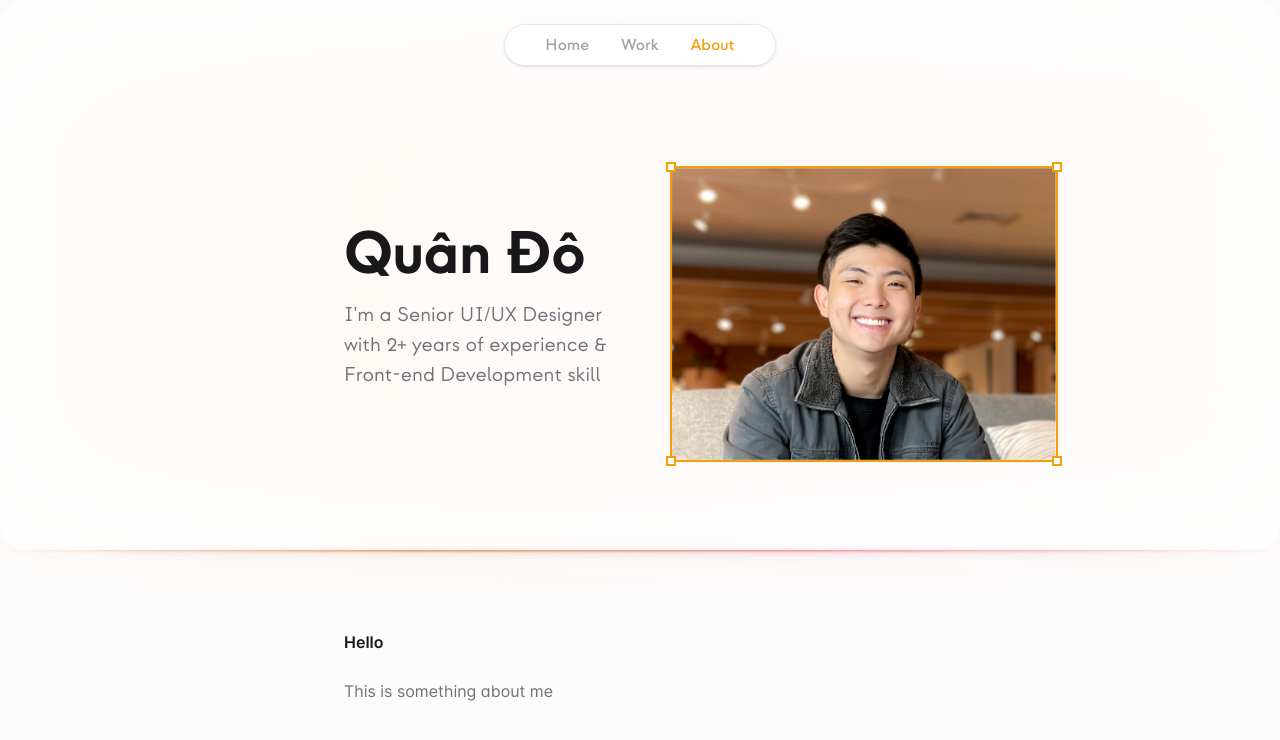
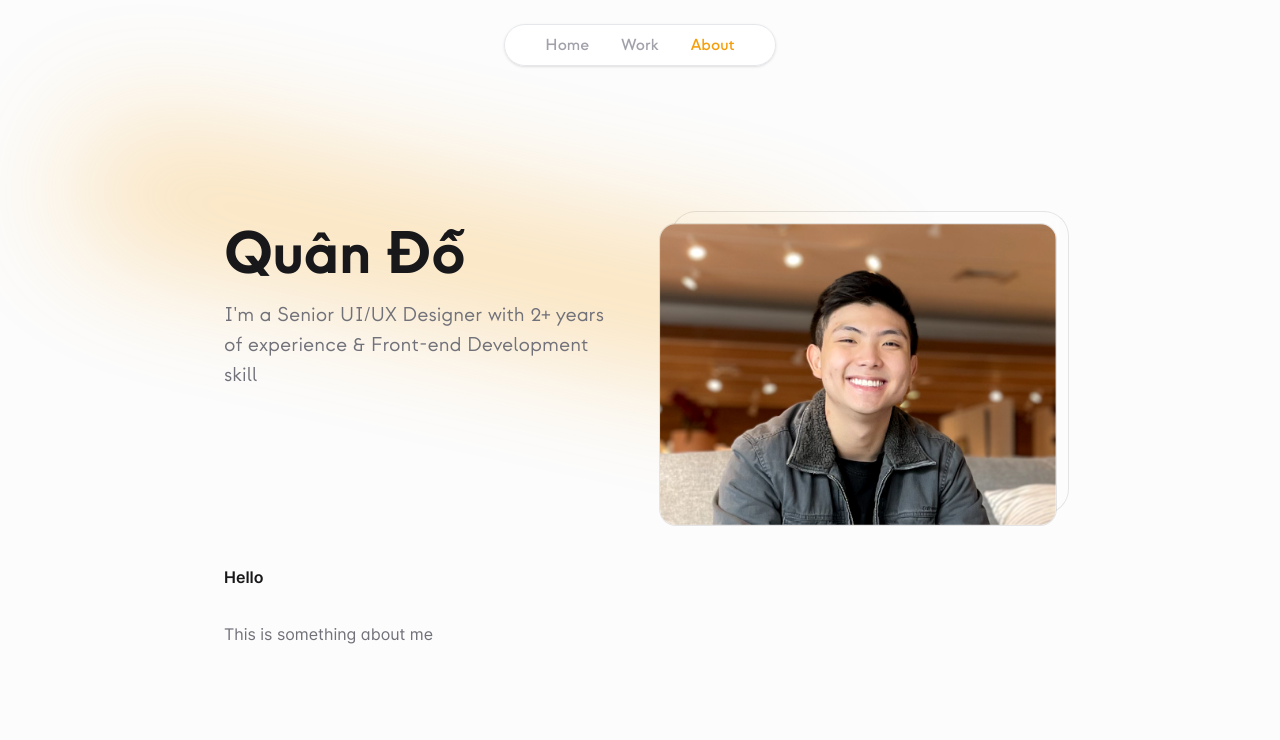
Before and after one commit to alohaquando/quan-do-portfolio, a SvelteKit app: page /about in a window 1280 px wide. Shown: the top 740 px of the page. Built offline with nearby package versions, Linux system fonts and the light colour scheme.

Commit message:
Did stuffs

```diff
--- a/src/app.postcss
+++ b/src/app.postcss
@@ -36,7 +36,7 @@
 	}
 
 	:root {
-		@apply bg-zinc-50/50 text-zinc-900 dark:bg-[#0A0A0A] dark:text-white overscroll-x-none;
+		@apply bg-zinc-50/50 text-zinc-900 dark:bg-black dark:text-white overscroll-x-none;
 		/*noinspection CssInvalidPropertyValue*/
 		overflow: overlay;
 		-webkit-font-smoothing: antialiased;
@@ -61,7 +61,7 @@
 	}
 
 	.spacing-default {
-		@apply flex flex-col space-y-6;
+		@apply flex flex-col gap-6 sm:gap-8;
 	}
 
 	.noselect {
--- a/src/lib/components/_extras/WIP.svelte
+++ /dev/null
@@ -1,8 +0,0 @@
-<script>
-	import Icon from '$lib/components/iconography/Icon.svelte';
-</script>
-
-<div class="flex flex-col grow w-full h-full place-content-center items-center opacity-50 py-12">
-	<Icon name="sparkles" />
-	<p>Work in progress</p>
-</div>
--- a/src/lib/components/cards/ShowcaseCard.svelte
+++ b/src/lib/components/cards/ShowcaseCard.svelte
@@ -10,7 +10,7 @@
 </script>
 
 <a {href}>
-	<div class="group relative z-30 h-60 md:h-96">
+	<div class="group relative z-30 h-52 sm:h-80">
 		<!--		Background-->
 		<div
 			class="absolute top-0 bottom-0 left-0 right-0 overflow-clip rounded-3xl shadow transition-all group-hover:top-1 group-hover:bottom-1 group-hover:left-1 group-hover:right-1">
@@ -25,14 +25,9 @@
 				<div class="absolute right-0 h-full w-1/3 md:w-2/5">
 					<!--Image group-->
 					<div class="absolute -bottom-4 top-12 w-[115%] transition-all">
-						<!--Color blur-->
-						<div
-							class="absolute -top-40 left-0 -z-10 h-full w-full -rotate-12 rounded-b-full opacity-5 blur-3xl transition dark:opacity-10 dark:group-hover:opacity-20" />
-
 						<!--Glass behind image-->
 						<div
 							class="glass-light absolute -top-3 left-3 -z-10 h-full w-full overflow-clip rounded-t-2xl" />
-
 						<!--Image-->
 						<div class="glass-ring-light h-full overflow-clip rounded-2xl">
 							<slot name="image" />
@@ -43,16 +38,16 @@
 		</div>
 
 		<!--		Left side-->
-		<div class="w-2/3 space-y-4 px-6 py-8 md:w-3/5 md:space-y-6 md:px-10 md:py-12">
+		<div class="w-2/3 space-y-4 px-6 py-8 sm:w-3/5 sm:space-y-6 md:px-10 sm:py-12">
 			<!--			Logo-->
-			<div class="w-8 overflow-clip rounded-lg md:w-12">
+			<div class="w-8 overflow-clip rounded-lg sm:w-12">
 				<slot name="logo" />
 			</div>
 
 			<!--			Text-->
-			<div class="flex flex-col space-y-1 md:space-y-3">
+			<div class="flex flex-col space-y-1 sm:gap-2">
 				<DisplayMedium class="line-clamp-2">{title}</DisplayMedium>
-				<Body class="line-clamp-3">{subtitle}</Body>
+				<Body class="line-clamp-2">{subtitle}</Body>
 			</div>
 		</div>
 	</div>
--- a/src/lib/components/layout/CaseStudyPageHero.svelte
+++ b/src/lib/components/layout/CaseStudyPageHero.svelte
@@ -4,11 +4,15 @@
 
 	import { themeStore } from '$lib/stores/theme.js';
 
+	let eager = true;
+
 	import Display from '$lib/components/typography/DisplayLarge.svelte';
 	import Headline from '$lib/components/typography/Headline.svelte';
 </script>
 
 <header class="relative">
+	<!--	Background-->
+	<div>
 		<!--		Background Colors-->
 		<div
 			class="absolute flex h-full w-full items-center -space-x-96 opacity-40 blur-3xl dark:opacity-80 ">
@@ -37,16 +41,17 @@
 				? 'hero'
 				: 'hero-dark'}" />
 		<!--Background-->
+	</div>
 
 	<!--	Front Content-->
 	<div
-		class="flex flex-col place-content-center items-center space-y-6 py-16 text-center sm:space-y-10 sm:pt-32">
+		class="flex flex-col place-content-center items-center gap-6 py-16 text-center sm:gap-10 sm:pt-32">
 		<!--	Image Design Block Outline -->
 		<div class="mx-10">
 			<!--	Image goes here-->
-			<div class="relative outline outline-2 outline-amber-500 dark:outline-amber-600 max-h-[60vh]">
+			<div class="relative max-h-[60vh] outline outline-2 outline-amber-500 dark:outline-amber-600">
 				<!--	Image Design Block 4 Corners Squares-->
-				<slot />
+				<slot {eager}/>
 				<div class="absolute top-0 bottom-0 left-0 right-0 w-full">
 					<div
 						class="absolute -top-1 -left-1 h-1.5 w-1.5 bg-white outline outline-2 outline-amber-500 dark:outline-amber-600" />
@@ -62,8 +67,7 @@
 		<!--	Image Design Block Outline -->
 
 		<!--	Text-->
-		<div
-			class="relative mx-6 flex flex-col place-content-center items-center space-y-4 sm:space-y-6 w-full">
+		<div class="relative mx-6 flex flex-col place-content-center items-center gap-4 sm:gap-6">
 			<!--	Title-->
 			<Display>
 				{title}
--- a/src/lib/components/layout/PageLayout.svelte
+++ b/src/lib/components/layout/PageLayout.svelte
@@ -15,6 +15,6 @@
 
 <!--Page-->
 <div
-	class="flex flex-col px-6 pt-16 pb-24 transition-all sm:mx-12 sm:mb-4 md:mx-auto md:w-[40rem] {className}">
+	class="flex flex-col px-6 pt-16 max-sm:pb-12 sm:mx-auto sm:max-w-[55rem] {className}">
 	<slot />
 </div>
--- a/src/lib/components/layout/ShowcasePage.svelte
+++ b/src/lib/components/layout/ShowcasePage.svelte
@@ -16,7 +16,7 @@
 	<!--	Color Blur Highlight-->
 
 	<!--	Main content-->
-	<div class="z-10 space-y-2 sm:space-y-4">
+	<div class="z-10 gap-2 sm:gap-4">
 		<DisplayLarge>{title}</DisplayLarge>
 		<slot />
 	</div>
--- a/src/lib/components/typography/Headline.svelte
+++ b/src/lib/components/typography/Headline.svelte
@@ -4,6 +4,6 @@
 </script>
 
 <h2
-	class="text-xl leading-normal text-zinc-500 font-display dark:text-gray-400 sm:max-w-lg sm:max-w-xl sm:text-xl sm:leading-normal {className}">
+	class=" leading-normal text-zinc-500 font-display dark:text-gray-400 sm:leading-normal sm:text-xl {className}">
 	<slot />
 </h2>
--- a/src/routes/+page.svelte
+++ b/src/routes/+page.svelte
@@ -3,6 +3,6 @@
 	import DisplaySmall from '$lib/components/typography/DisplaySmall.svelte';
 </script>
 
-<ShowcasePage title="Quân Đô">
-	<DisplaySmall>UI/UX Designer & Front-end Developer</DisplaySmall>
-</ShowcasePage>
+<header>
+
+</header>
--- a/src/routes/about/+page.svelte
+++ b/src/routes/about/+page.svelte
@@ -7,91 +7,54 @@
 	let title = 'Quân Đô';
 
 	import IMG_Me from '$lib/assets/images/about/me.svelte';
-	import Title from "$lib/components/typography/Title.svelte";
-	import Body from "$lib/components/typography/Body.svelte";
+	import Title from '$lib/components/typography/Title.svelte';
+	import Body from '$lib/components/typography/Body.svelte';
 </script>
 
-<header class="relative">
-	<!--	Background-->
-	<div>
-		<!--		Background Colors-->
+<!--Page-->
+<PageLayout
+	title="About"
+	class="relative sm:pt-56">
+	<header>
+		<!--	Color Blur Highlight-->
+		<div class="absolute -z-10 h-full w-[90%]">
 			<div
-			class="absolute flex h-full w-full items-center -space-x-96 opacity-40 blur-3xl dark:opacity-80 ">
-			<div
-				class="h-5/6 w-full flex-none [background-image:linear-gradient(90deg,rgba(217,119,6,0.2)_0%,rgba(217,119,6,0.4)_32.29%,rgba(220,38,38,0.3)_67.19%,rgba(202,138,4,0.2)_100%)]" />
-		</div>
-		<!--		Background Colors-->
-
-		<!--	Color Bar-->
-		<div class="absolute -bottom-px flex h-[2px] w-full dark:opacity-80">
-			<div
-				class="w-full flex-none blur-sm [background-image:linear-gradient(90deg,rgba(217,119,6,0)_0%,rgba(217,119,6,0.4)_32.29%,rgba(220,38,38,0.3)_67.19%,rgba(202,138,4,0)_100%)]" />
-			<div
-				class="-ml-[100%] w-full flex-none blur-[1px] [background-image:linear-gradient(90deg,rgba(217,119,6,0)_0%,rgba(217,119,6,0.4)_32.29%,rgba(220,38,38,0.3)_67.19%,rgba(202,138,4,0)_100%)]" />
-			<div
-				class="-ml-[100%] w-full flex-none blur-sm [background-image:linear-gradient(90deg,rgba(217,119,6,0)_0%,rgba(217,119,6,0.4)_32.29%,rgba(236,72,153,0.3)_67.19%,rgba(202,138,4,0)_100%)]" />
-			<div
-				class="-ml-[100%] w-full flex-none blur-[1px] [background-image:linear-gradient(90deg,rgba(200,38,38,0)_0%,rgba(200,38,38,0.4)_32.29%,rgba(220,38,38,0.3)_67.19%,rgba(202,138,4,0)_100%)]" />
-		</div>
-		<!--	Color Bar-->
-
-		<!--Background-->
-		<div
-			class="absolute h-full w-full bg-white/80 dark:bg-zinc-900/20 md:rounded-3xl {$themeStore ===
-			'light'
-				? 'hero'
-				: 'hero-dark'}" />
-		<!--Background-->
+				class="absolute -left-40 -top-8 h-20 w-full rotate-12 rounded-full bg-amber-500 opacity-30 blur-2xl dark:bg-amber-900 sm:h-32 sm:blur-3xl" />
 		</div>
 
 		<!--	Front Content-->
-	<div
-		class="spacing-default relative flex flex-col px-6 pt-16 pb-12 transition-all sm:mx-12 sm:mb-4 sm:pt-40 sm:pt-56 md:mx-auto md:w-[40rem]">
-		<div class="flex flex-col space-y-2 sm:space-y-4 sm:pb-28">
+		<div class="relative flex gap-10 max-sm:flex-col">
+			<div class="flex flex-col gap-2 sm:w-1/2 sm:gap-4">
 				<!--		Title-->
-			<DisplayLarge class="">{title}</DisplayLarge>
+				<DisplayLarge class="relative w-fit">
+					{title}
+					<span class="absolute font-display top-0.5 text-3xl font-bold sm:-right-1 sm:text-5xl"
+						>&#x303;</span>
+				</DisplayLarge>
 				<!--		Subtitle -->
-			<Headline class="sm:w-1/2">I'm a Senior UI/UX Designer with 2+ years of experience & Front-end Development skill </Headline>
+				<Headline>
+					I'm a Senior UI/UX Designer with 2+ years of experience & Front-end Development skill
+				</Headline>
 			</div>
 			<!--		Image-->
+
+			<!--Image group-->
+			<div class="relative sm:w-1/2">
+				<!--Glass behind image-->
 				<div
-			class="relative outline outline-2 outline-amber-500 dark:outline-amber-600 sm:absolute sm:top-36 sm:-right-24 sm:w-3/5">
-			<IMG_Me />
-			<div class="absolute top-0 bottom-0 left-0 right-0 w-full">
-				<div
-					class="absolute -top-1 -left-1 h-1.5 w-1.5 bg-white outline outline-2 outline-amber-500 dark:outline-amber-600" />
-				<div
-					class="absolute -top-1 -right-1 h-1.5 w-1.5 bg-white outline outline-2 outline-amber-500 dark:outline-amber-600" />
-				<div
-					class="absolute -bottom-1 -left-1 h-1.5 w-1.5 bg-white outline outline-2 outline-amber-500 dark:outline-amber-600" />
-				<div
-					class="absolute -bottom-1 -right-1 h-1.5 w-1.5 bg-white outline outline-2 outline-amber-500 dark:outline-amber-600" />
+					class="glass-light absolute -top-3 left-3 -z-10 h-full w-full overflow-clip rounded-3xl max-sm:hidden" />
+
+				<!--Image-->
+				<div class="glass-ring-light h-full overflow-clip rounded-2xl">
+					<IMG_Me eager />
 				</div>
 			</div>
 		</div>
 	</header>
 
-<!--Page-->
-<PageLayout title="About">
 	<!--	Content-->
-	<div class="spacing-default">
+	<div class="spacing-default pt-10">
 		<Title>Hello</Title>
 		<Body>This is something about me</Body>
 	</div>
 </PageLayout>
-
-<style>
-	.hero {
-		background-size: 40px 40px;
-		background-image: linear-gradient(to right, rgba(0, 0, 0, 0.03) 1px, transparent 1px),
-			linear-gradient(to bottom, rgba(0, 0, 0, 0.03) 1px, transparent 1px);
-		background-position: center;
-	}
-
-	.hero-dark {
-		background-size: 40px 40px;
-		background-image: linear-gradient(to right, rgba(255, 255, 255, 0.03) 1px, transparent 1px),
-			linear-gradient(to bottom, rgba(255, 255, 255, 0.05) 1px, transparent 1px);
-		background-position: center;
-	}
-</style>
```
Lines whose indentation alone changed are shown as unchanged.
